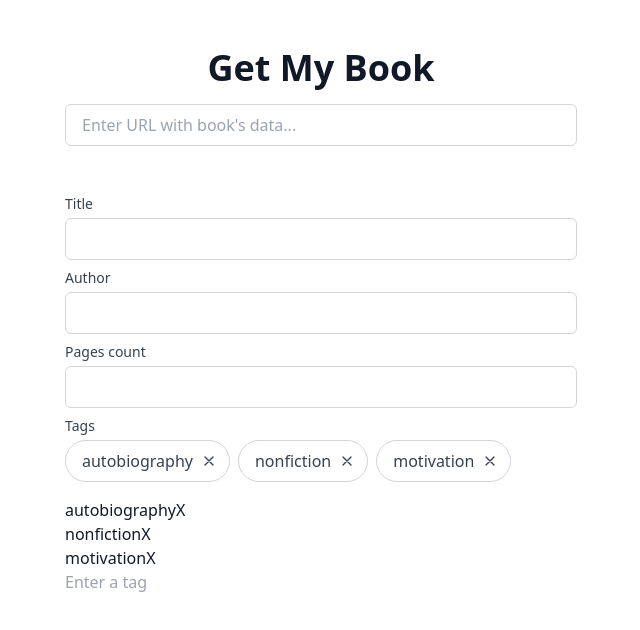
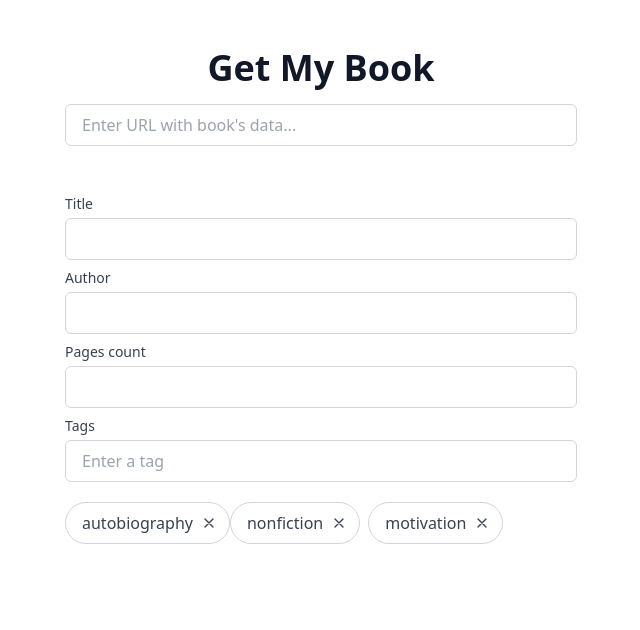
Before and after one commit to sitek94/fe-get-my-book, a React (Create React App) app: page / in a window 1280 px wide. Shown: the top 630 px of the page, without its empty margins (319-959 px from the left). Built offline with nearby package versions, Linux system fonts and the light colour scheme.

Commit message:
feat(tag-input-field): add some nice styling

```diff
--- a/src/App.tsx
+++ b/src/App.tsx
@@ -55,7 +55,6 @@ function App() {
 
       <main className="space-y-4">
         <AddBookForm />
-        <TagInputExample />
       </main>
     </div>
   );
@@ -80,19 +79,25 @@ function TextField({ id, label, ...rest }: TextFieldProps) {
 const dummyTags = ['autobiography', 'nonfiction', 'motivation'];
 
 interface TagProps {
-  children: React.ReactNode;
+  className?: string;
+  label: React.ReactNode;
+  onClick: () => void;
 }
 
-function Tag({ children }: TagProps) {
+function Tag({ className, label, onClick }: TagProps) {
   return (
     <span
       className={clsx(
         'border text-gray-700 bg-white border-gray-300',
         'inline-flex items-center p-2 text-base rounded-full ',
+        className,
       )}
     >
-      <span className="ml-2 mr-1">{children}</span>
-      <button className="p-1 bg-transparent rounded-full hover hover:bg-gray-300">
+      <span className="ml-2 mr-1">{label}</span>
+      <button
+        className="p-1 bg-transparent rounded-full hover hover:bg-gray-300"
+        onClick={onClick}
+      >
         <XIcon className="w-4 h-4" />
       </button>
     </span>
@@ -107,17 +112,13 @@ function AddBookForm() {
       <TextField id="pagesCount" type="number" label="Pages count" />
       <div>
         <label className="mb-1 label">Tags</label>
-        <div className="flex space-x-2">
-          {dummyTags.map(tag => (
-            <Tag key={tag}>{tag}</Tag>
-          ))}
-        </div>
+        <TagInputField />
       </div>
     </form>
   );
 }
 
-function TagInputExample() {
+function TagInputField() {
   const [input, setInput] = React.useState('');
   const [tags, setTags] = React.useState(dummyTags);
   const [isKeyReleased, setIsKeyReleased] = React.useState(true);
@@ -153,21 +154,25 @@ function TagInputExample() {
   };
 
   return (
-    <div>
-      {tags.map(tag => (
-        <div key={tag}>
-          <span>{tag}</span>
-          <button onClick={() => deleteTag(tag)}>X</button>
-        </div>
-      ))}
+    <div className="space-y-4">
       <input
-        className="w-full"
+        className="input"
         value={input}
         placeholder="Enter a tag"
         onKeyDown={onKeyDown}
         onKeyUp={() => setIsKeyReleased(true)}
         onChange={e => setInput(e.target.value)}
       />
+      <div className="flex flex-wrap space-x-2 space-x-reverse">
+        {tags.map(tag => (
+          <Tag
+            key={tag}
+            className="my-1"
+            label={tag}
+            onClick={() => deleteTag(tag)}
+          />
+        ))}
+      </div>
     </div>
   );
 }
```
